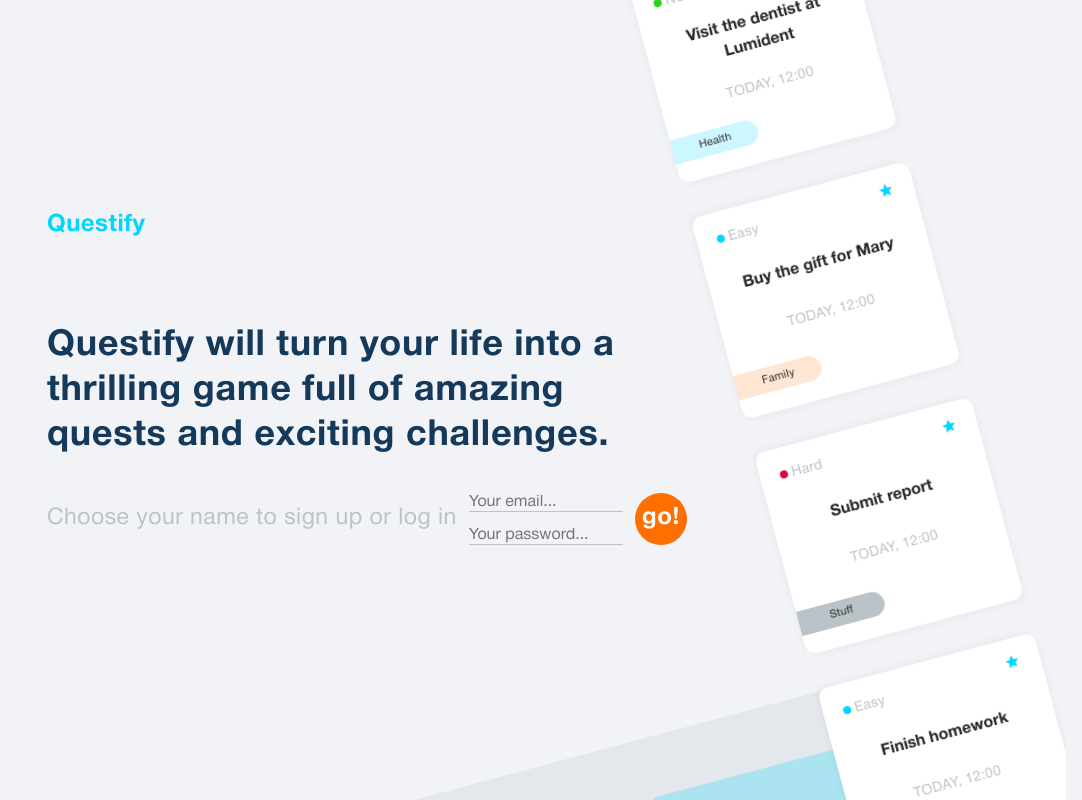
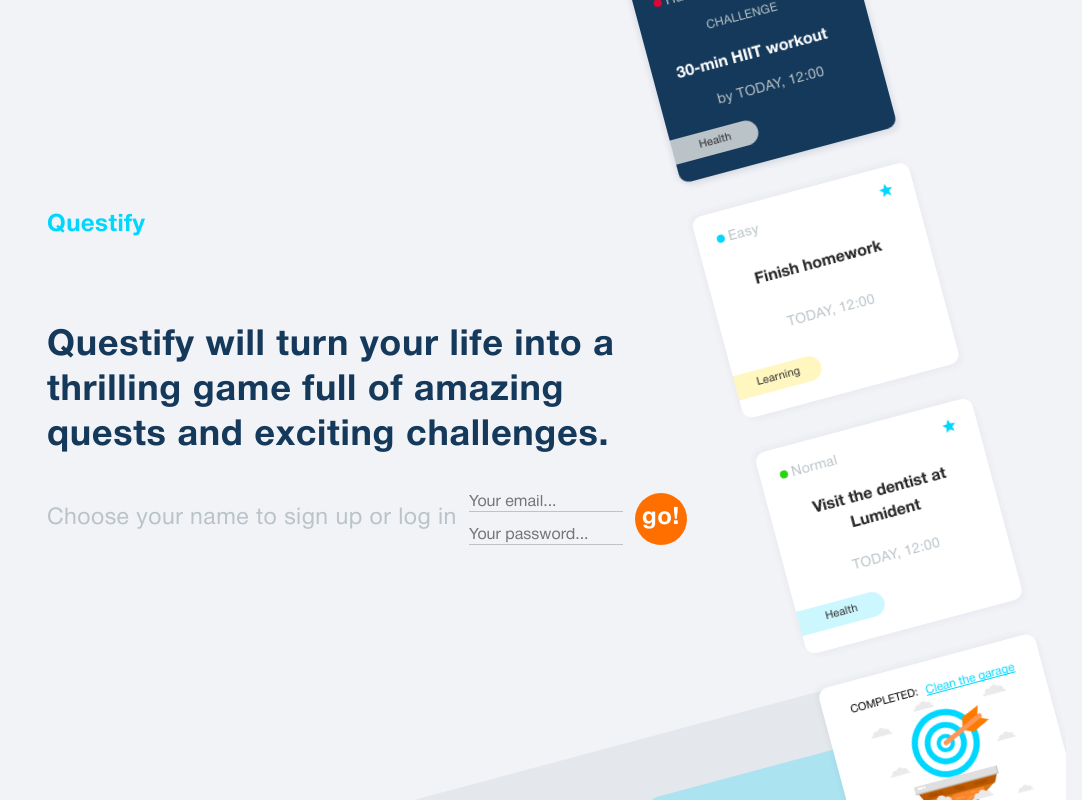
Before and after one commit to stanislavNemch/questify-pet-project-test, a React (Vite) app: page / in a window 1280 px wide. Shown: the whole page, without its empty margins (198-1280 px from the left). Built offline with nearby package versions, Linux system fonts and the light colour scheme.

Commit message:
feat: Enhance PromoQuestCards to support Challenge and Completed card types; update rendering logic and integrate new components

```diff
--- a/src/components/PromoQuestCards/PromoCardsData.tsx
+++ b/src/components/PromoQuestCards/PromoCardsData.tsx
@@ -1,10 +1,12 @@
+import type { Difficulty, Category, CardType, CardStatus } from "../types/card";
+
 export type PromoCard = {
-
     id: number;
     title: string;
-    difficulty: "Easy" | "Normal" | "Hard";
-    category: "Stuff" | "Family" | "Health" | "Learning" | "Leisure" | "Work";
-    type: "Task";
+    difficulty: Difficulty;
+    category: Category;
+    type: CardType;
+    status: CardStatus;
 };
 
 export const promoCardsData: PromoCard[] = [
@@ -14,6 +16,15 @@ export const promoCardsData: PromoCard[] = [
         difficulty: "Hard",
         category: "Work",
         type: "Task",
+        status: "Incomplete",
+    },
+    {
+        id: 302,
+        title: "Daily coding 14 days",
+        difficulty: "Normal",
+        category: "Learning",
+        type: "Challenge",
+        status: "Complete",
     },
     {
         id: 2,
@@ -21,6 +32,15 @@ export const promoCardsData: PromoCard[] = [
         difficulty: "Easy",
         category: "Family",
         type: "Task",
+        status: "Incomplete",
+    },
+    {
+        id: 101,
+        title: "Clean the garage",
+        difficulty: "Normal",
+        category: "Stuff",
+        type: "Task",
+        status: "Complete",
     },
     {
         id: 3,
@@ -28,6 +48,7 @@ export const promoCardsData: PromoCard[] = [
         difficulty: "Normal",
         category: "Health",
         type: "Task",
+        status: "Incomplete",
     },
     {
         id: 4,
@@ -35,6 +56,15 @@ export const promoCardsData: PromoCard[] = [
         difficulty: "Easy",
         category: "Learning",
         type: "Task",
+        status: "Incomplete",
+    },
+    {
+        id: 201,
+        title: "30-min HIIT workout",
+        difficulty: "Hard",
+        category: "Health",
+        type: "Challenge",
+        status: "Incomplete",
     },
     {
         id: 5,
@@ -42,82 +72,38 @@ export const promoCardsData: PromoCard[] = [
         difficulty: "Easy",
         category: "Health",
         type: "Task",
+        status: "Incomplete",
     },
     {
         id: 6,
-        title: "Visit the dentist at Lumident",
-        difficulty: "Hard",
-        category: "Leisure",
-        type: "Task",
-    },
-    {
-        id: 7,
-        title: "Webinar",
+        title: "Team webinar",
         difficulty: "Normal",
         category: "Learning",
         type: "Task",
+        status: "Incomplete",
     },
     {
-        id: 8,
-        title: "Finish homework",
-        difficulty: "Easy",
-        category: "Leisure",
-        type: "Task",
-    },
-    {
-        id: 9,
-        title: "Submit report",
-        difficulty: "Hard",
-        category: "Stuff",
-        type: "Task",
-    },
-    {
-        id: 10,
-        title: "Buy the gift for Mary",
-        difficulty: "Easy",
-        category: "Family",
-        type: "Task",
-    },
-    {
-        id: 11,
-        title: "Visit the dentist at Lumident",
-        difficulty: "Normal",
-        category: "Health",
-        type: "Task",
-    },
-    {
-        id: 12,
-        title: "Finish homework",
+        id: 102,
+        title: "Pay utility bills",
         difficulty: "Easy",
         category: "Stuff",
         type: "Task",
+        status: "Complete",
     },
     {
-        id: 13,
-        title: "Morning run",
-        difficulty: "Easy",
-        category: "Family",
-        type: "Task",
+        id: 202,
+        title: "Read 50 pages",
+        difficulty: "Normal",
+        category: "Learning",
+        type: "Challenge",
+        status: "Incomplete",
     },
     {
-        id: 14,
-        title: "Visit the dentist at Lumident",
+        id: 301,
+        title: "Cold shower 7 days",
         difficulty: "Hard",
         category: "Health",
-        type: "Task",
-    },
-    {
-        id: 15,
-        title: "Webinar",
-        difficulty: "Normal",
-        category: "Learning",
-        type: "Task",
-    },
-    {
-        id: 16,
-        title: "Finish homework",
-        difficulty: "Easy",
-        category: "Learning",
-        type: "Task",
+        type: "Challenge",
+        status: "Complete",
     },
 ];
--- a/src/components/PromoQuestCards/PromoQuestCards.tsx
+++ b/src/components/PromoQuestCards/PromoQuestCards.tsx
@@ -1,5 +1,8 @@
 import Slider from "react-slick";
 import QuestCard from "../QuestCard/QuestCard";
+import QuestCardChallenge from "../QuestCardChallenge/QuestCardChallenge";
+import QuestCardCompleted from "../QuestCardCompleted/QuestCardCompleted";
+import ChallengeCardCompleted from "../ChallengeCardCompleted/ChallengeCardCompleted";
 import css from "./PromoQuestCards.module.css";
 import "slick-carousel/slick/slick.css";
 import "slick-carousel/slick/slick-theme.css";
@@ -29,23 +32,47 @@ export default function PromoQuestCards() {
         <div className={css.contained}>
             <div className={css.diagonalCanvas}>
                 <Slider {...settings}>
-                    {promoCardsData.map((card) => {
-                        // Приводим промо-карточку к типу CardData для QuestCard
+                    {promoCardsData.map((promo) => {
+                        // Приводим промо-объект к CardData (дата/время для вида)
                         const cardForDisplay: CardData = {
-                            ...card,
-                            _id: `promo-${card.id}`, // Добавляем временный ID
+                            _id: `promo-${promo.id}`,
+                            title: promo.title,
+                            difficulty: promo.difficulty,
+                            category: promo.category,
                             date: new Date().toISOString().split("T")[0],
                             time: "12:00",
-                            status: "Incomplete",
+                            type: promo.type,
+                            status: promo.status,
                         };
 
+                        let content: React.ReactNode = null;
+
+                        if (promo.type === "Challenge") {
+                            content =
+                                promo.status === "Complete" ? (
+                                    <ChallengeCardCompleted
+                                        cardData={cardForDisplay}
+                                    />
+                                ) : (
+                                    <QuestCardChallenge card={cardForDisplay} />
+                                );
+                        } else {
+                            content =
+                                promo.status === "Complete" ? (
+                                    <QuestCardCompleted
+                                        cardData={cardForDisplay}
+                                    />
+                                ) : (
+                                    <QuestCard card={cardForDisplay} />
+                                );
+                        }
+
                         return (
-                            <div key={card.id} className={css.slide}>
+                            <div key={promo.id} className={css.slide}>
                                 <div
                                     className={`${css.slideInner} ${css.upright}`}
                                 >
-                                    {/* Передаем один проп 'card' */}
-                                    <QuestCard card={cardForDisplay} />
+                                    {content}
                                 </div>
                             </div>
                         );
```
